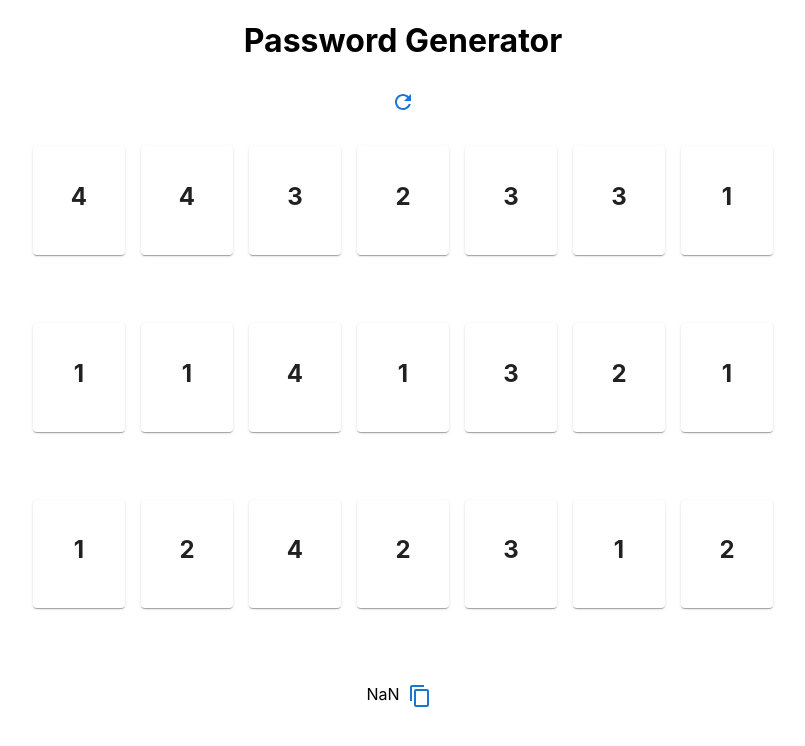
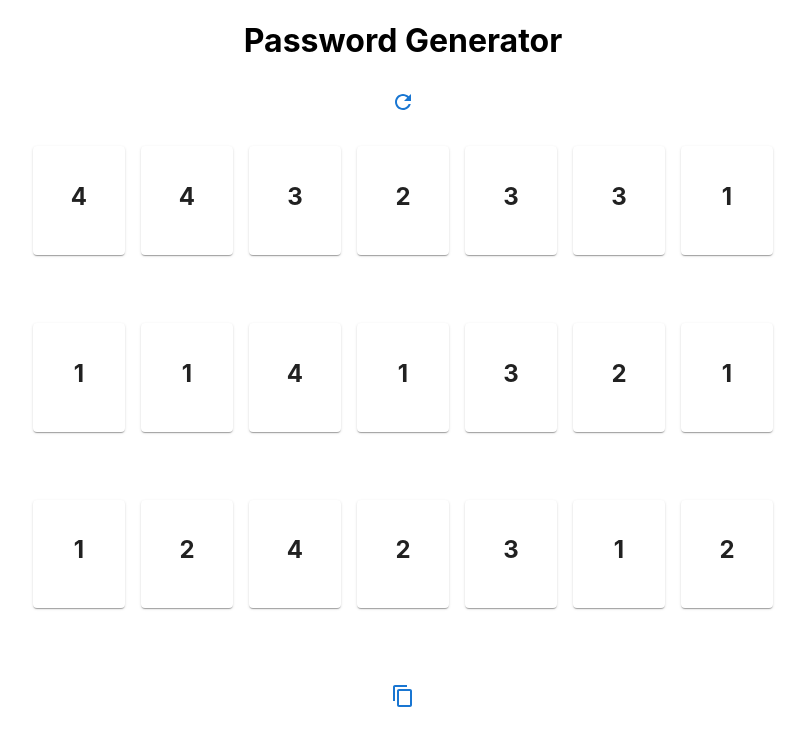
Before and after one commit to dukeydd/pwd-gen, a React (Create React App) app in the folder frontend/: page / in a window 1280 px wide. Shown: the top 746 px of the page, without its empty margins (237-1042 px from the left). Built offline with nearby package versions, Linux system fonts and the light colour scheme; no server answers.

Commit message:
only show password when complete

```diff
--- a/frontend/src/App.js
+++ b/frontend/src/App.js
@@ -36,6 +36,7 @@ function App() {
   }, []);
 
   useEffect(() => {
+    setPasswd(''); // stops page reading NaN when loading
     for (const key of Object.keys(numbers)) {
 
       if ( typeof numbers[key] !== 'undefined' && numbers[key] ) {
@@ -52,7 +53,11 @@ function App() {
   }, [numbers]);
 
   useEffect(() => {
-    setPasswd(words.one + words.two + words.three);
+    if ( typeof words.one !== 'undefined' && words.one !== '' &&
+          typeof words.two !== 'undefined' && words.two !== '' &&
+          typeof words.three !== 'undefined' && words.three !== '' ) {
+      setPasswd(words.one + words.two + words.three);
+    }
   }, [words]);
 
   return (
@@ -64,7 +69,8 @@ function App() {
                       aria-label="copy"
                       component="span"
                       onClick={() => {
-                        setWords({})
+                        setPasswd('')
+                        setWords({one: '', two: '', three: ''})
                         setNumbers({one: getSevenRandomInt(), two: getSevenRandomInt(), three: getSevenRandomInt()})}}>
             <RefreshIcon />
           </IconButton>
@@ -89,7 +95,8 @@ function App() {
         </Grid>
         <Grid item xs={12}>
         { passwd }
-        <IconButton color="primary" aria-label="copy" component="span" onClick={() => {navigator.clipboard.writeText(passwd)}}>
+        <IconButton color="primary" aria-label="copy" component="span"
+                    onClick={() => {navigator.clipboard.writeText(passwd)}}>
           <ContentCopyIcon />
         </IconButton>
         </Grid>
```
